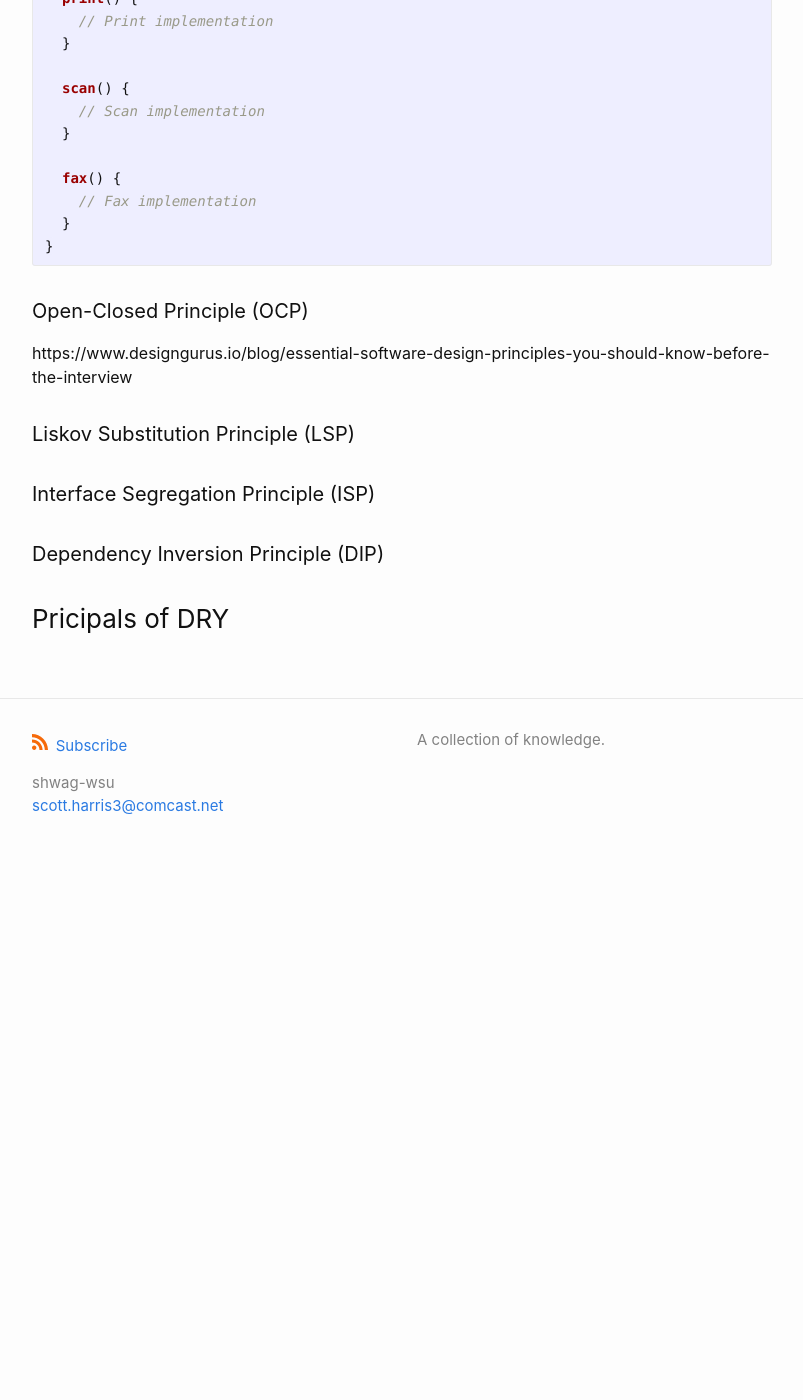
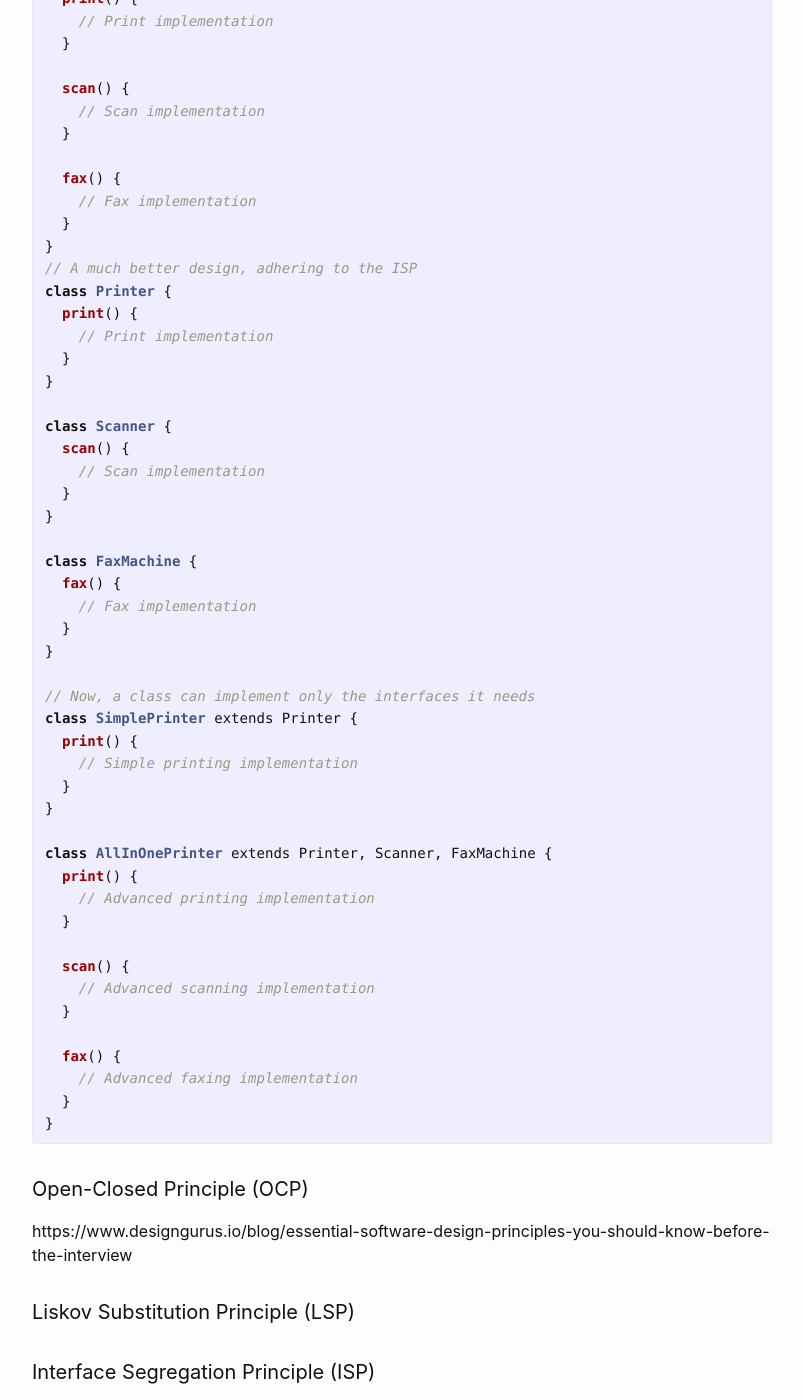
Before and after one commit to shwag-wsu/blog, a Jekyll site: the page built from _posts/2025-02-14-o-o-p-principles.md, in a window 1280 px wide and 1400 px high, scrolled down 879 px. Shown: the whole window, without its empty margins (238-1041 px from the left). Built offline with Jekyll 4.4.1, drawn with Linux system fonts in a browser that asks for light colours; before the commit the page ends 1756 px from its top, so only the background shows below that.

Commit message:
Update 2025-02-14-o-o-p-principles.md

```diff
--- a/_posts/2025-02-14-o-o-p-principles.md
+++ b/_posts/2025-02-14-o-o-p-principles.md
@@ -24,7 +24,7 @@ The Single Responsibility Principle states that a class should have only one rea
 
 ##### Example:
 {% highlight c# %}
-     // Not the best design - too many unrelated methods in a single interface
+// Not the best design - too many unrelated methods in a single interface
 class AllInOneDevice {
   print() {
     // Print implementation
@@ -38,6 +38,45 @@ class AllInOneDevice {
     // Fax implementation
   }
 }
+// A much better design, adhering to the ISP
+class Printer {
+  print() {
+    // Print implementation
+  }
+}
+
+class Scanner {
+  scan() {
+    // Scan implementation
+  }
+}
+
+class FaxMachine {
+  fax() {
+    // Fax implementation
+  }
+}
+
+// Now, a class can implement only the interfaces it needs
+class SimplePrinter extends Printer {
+  print() {
+    // Simple printing implementation
+  }
+}
+
+class AllInOnePrinter extends Printer, Scanner, FaxMachine {
+  print() {
+    // Advanced printing implementation
+  }
+
+  scan() {
+    // Advanced scanning implementation
+  }
+
+  fax() {
+    // Advanced faxing implementation
+  }
+}
 {% endhighlight %}
 
 #### Open-Closed Principle (OCP)
```
